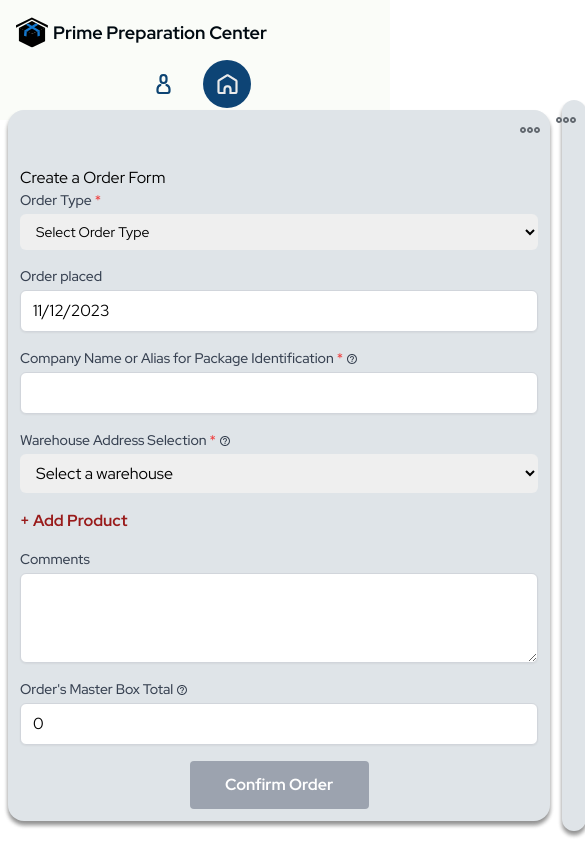
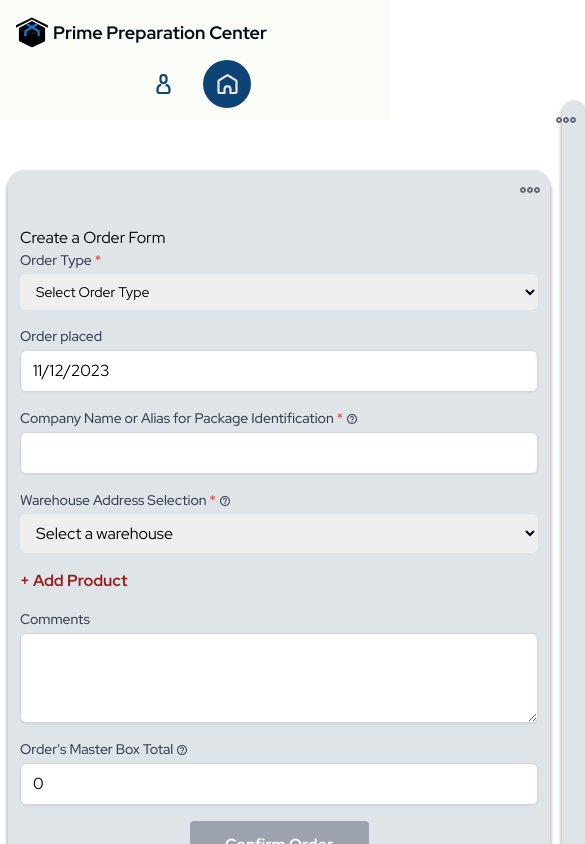
Before and after one commit to korvan17/nevadaFrontend, a Next.js app: page /dashboard in a window 390 px wide. Shown: the top 844 px of the page, 585 px wide, since content can reach past the window. Built offline with nearby package versions, Linux system fonts and the light colour scheme.

Commit message:
Update globals.css

```diff
--- a/src/app/globals.css
+++ b/src/app/globals.css
@@ -54,6 +54,12 @@
 body {
   /* color: rgb(var(--foreground-rgb));
   background: rgb(var(--background-end-rgb)); */
+}
+
+@media screen and (max-width: 768px) {
+  .container {
+    overflow-x: hidden;
+  }
 }
 
 .custom-transition {
```
